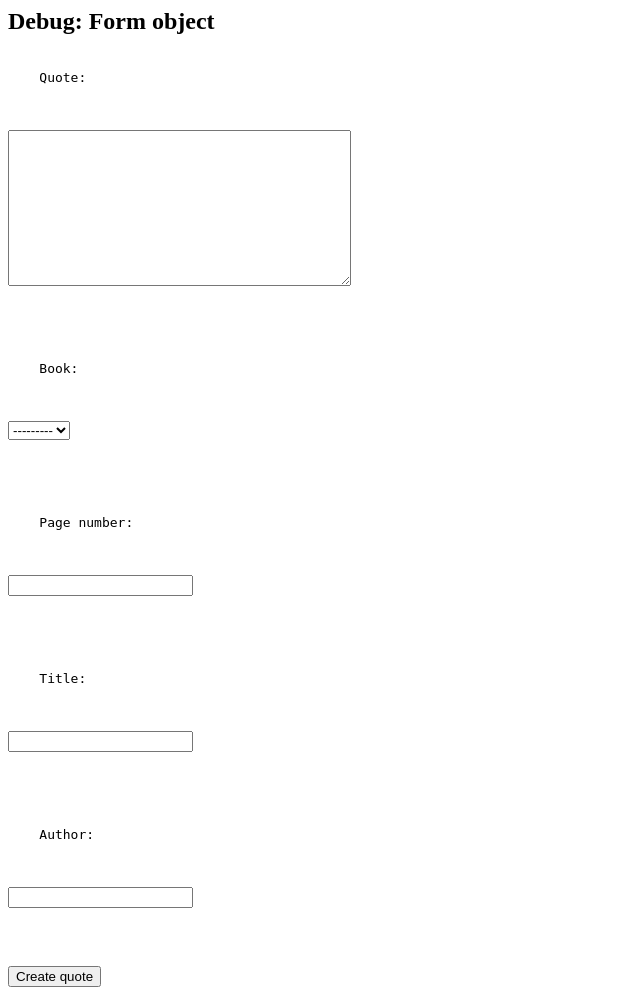
After one commit to kunjzk/quotes-app, a Django app: template quotesapp/quotes/templates/quotes/quote_debug.html in a window 1280 px wide. The commit adds this page. Shown: the whole page, without its empty margins (0-640 px from the left). Run offline with Django 5.2, Linux system fonts and the light colour scheme; the template is opened without the code that fills it: values that come from a table or form of the project are taken from there, others are empty.

Commit message:
quote/book upload, save, redirects all working

```diff
--- a/quotesapp/quotes/models.py
+++ b/quotesapp/quotes/models.py
@@ -20,5 +20,8 @@ class Books(models.Model):
     created_at = models.DateTimeField(auto_now_add=True)
     updated_at = models.DateTimeField(auto_now=True)
 
+    def __str__(self):
+        return f"{self.title} by author: {self.author}"
+
 class User(AbstractUser):
     pass
--- /dev/null
+++ b/quotesapp/quotes/templates/quotes/quote_debug.html
@@ -0,0 +1,6 @@
+<h2>Debug: Form object</h2>
+<form method="post">
+  {% csrf_token %}
+  <pre>{{ form }}</pre>
+  <button type="submit">Create quote</button>
+</form>
--- a/quotesapp/quotes/templates/quotes/quote_detail.html
+++ b/quotesapp/quotes/templates/quotes/quote_detail.html
@@ -6,4 +6,4 @@
 <h2>Quote details</h2>
 <p>{{quote.created_at}}</p>
 <p>{{quote.updated_at}}</p>
-<a href="{% url 'quotes_list' %}">Back to quotes list</a>
+<a href="{% url 'quotes:quotes_list' %}">Back to quotes list</a>
--- a/quotesapp/quotes/templates/quotes/quotes_list.html
+++ b/quotesapp/quotes/templates/quotes/quotes_list.html
@@ -1,7 +1,7 @@
 {% if quotes%} {% for quote in quotes %}
 <ul>
   <li>
-    <a href="{% url 'quote_detail' quote.id %}">{{quote.text}}</a>
+    <a href="{% url 'quotes:quote_detail' quote.id %}">{{quote.quote}}</a>
   </li>
 </ul>
 {% endfor %} {% else %}
--- a/quotesapp/quotes/urls.py
+++ b/quotesapp/quotes/urls.py
@@ -6,5 +6,5 @@ app_name = "quotes"
 urlpatterns = [
     path("", views.QuotesListView.as_view(), name="quotes_list"),
     path("<int:pk>/", views.QuoteDetailView.as_view(), name="quote_detail"),
-    path("create/", views.QuoteCreateView.as_view(), name="quote_create"),
+    path("create/", views.QuoteCreateViewCustomForm.as_view(), name="quote_create"),
 ]
--- a/quotesapp/quotes/views.py
+++ b/quotesapp/quotes/views.py
@@ -1,7 +1,10 @@
+from django.http import HttpResponse
 from django.shortcuts import render
 from django.views.generic import ListView, DetailView, CreateView
 from .models import Quotes, Books
 from django import forms
+from django.db import transaction
+from django.urls import reverse_lazy
 
 # Create your views here.
 class QuotesListView(ListView):
@@ -15,28 +18,53 @@ class QuoteDetailView(DetailView):
     context_object_name = 'quote'
 
 class QuoteCreateForm(forms.ModelForm):
+    book = forms.ModelChoiceField(queryset=Books.objects.all(), required=False)
+    title = forms.CharField(required=False)
+    author = forms.CharField(required=False)
+
     class Meta:
         model = Quotes
         fields = ['quote', 'book', 'page_number']
 
-class QuoteCreateView(CreateView):
+class QuoteCreateViewBasic(CreateView):
     model = Quotes
-    template_name = 'quotes/quote_create.html'
-    context_object_name = 'books'
-    form_class = QuoteCreateForm
+    template_name = 'quotes/quote_debug.html'
+    fields = ['quote', 'page_number', 'book']
 
     def form_valid(self, form):
-        book_id = self.request.POST.get('book_id')
-        title = self.request.POST.get('title')
-        author = self.request.POST.get('author')
-        page_number = self.request.POST.get('page_number')
+        # book = form.cleaned_data['book']
+        page_number = form.cleaned_data['page_number']
+        quote = form.cleaned_data['quote']
 
-        if book_id:
-            book = Books.objects.get(id=book_id)
-        else:
+        print(f"book: none, page_number: {page_number}, quote: {quote}")
+        return HttpResponse("Quote created successfully")
+
+class QuoteCreateViewCustomForm(CreateView):
+    model = Quotes
+    template_name = 'quotes/quote_debug.html'
+    form_class = QuoteCreateForm
+    success_url = reverse_lazy('quotes:quotes_list')  # Redirect to quote list
+
+    @transaction.atomic
+    def form_valid(self, form):
+        book = form.cleaned_data['book']
+        title = form.cleaned_data['title']
+        author = form.cleaned_data['author']
+        quote = form.cleaned_data['quote']
+        page_number = form.cleaned_data['page_number']
+
+        if not book:
             book = Books.objects.create(title=title, author=author)
+            form.instance.book = book
 
-        quote_instance = form.save(commit=False)
-        quote_instance.book = book
-        quote_instance.save()
+        # Add this - create/get a default user
+        from django.contrib.auth import get_user_model
+        User = get_user_model()
+        default_user, created = User.objects.get_or_create(
+            username='default_user',
+            defaults={'email': 'default@example.com'}
+        )
+        form.instance.user = default_user
+
+        print(f"book: {book}, title: {title}, author: {author}, page_number: {page_number}, quote: {quote}")
         return super().form_valid(form)
--- a/quotesapp/quotesapp/urls.py
+++ b/quotesapp/quotesapp/urls.py
@@ -17,6 +17,7 @@ Including another URLconf
 from django.contrib import admin
 from django.urls import path, include
 
+
 urlpatterns = [
     path('admin/', admin.site.urls),
     path('', include('quotes.urls')),
```
